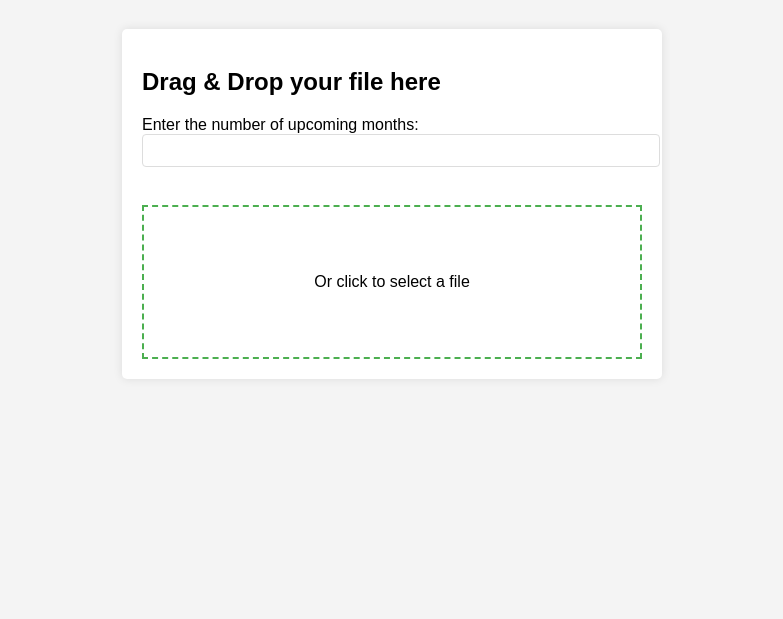
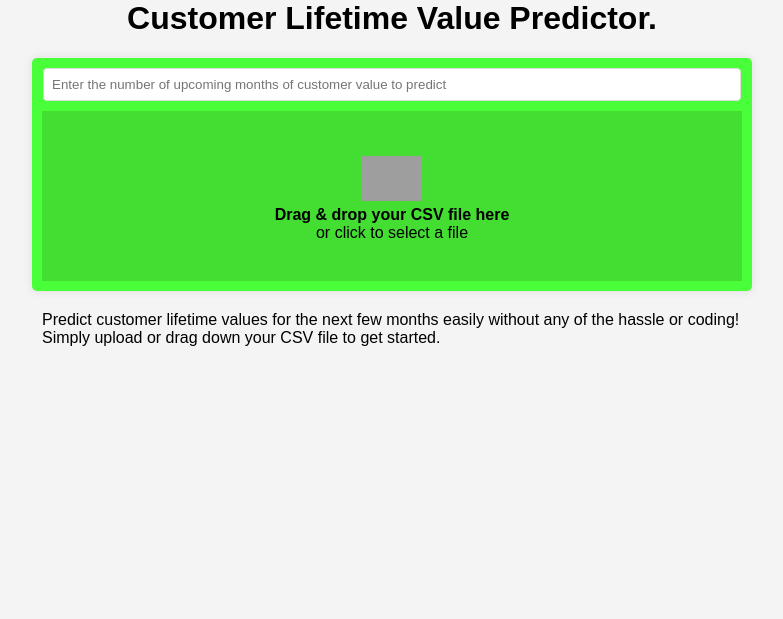
Before and after one commit to ui-fankfurt/clv_prediction, a Flask app: page / in a window 1280 px wide. Shown: the part 154-773 px from the top of the page, without its empty margins (248-1031 px from the left). Run offline with Flask 3, Linux system fonts and the light colour scheme; grey boxes are pictures that could not be loaded.

Commit message:
Update upload homepage based on feedback

```diff
--- a/static/script.js
+++ b/static/script.js
@@ -1,5 +1,8 @@
 document.getElementById('helpBtn').addEventListener('click', function() {
-    alert('Help: Drag and drop your file into the dropzone or click on it to select a file.');
+    alert('Todo: link to help page');
+});
+document.getElementById('feedbackBtn').addEventListener('click', function() {
+    alert('Todo: link to feedback form');
 });
 
 const dropzone = document.getElementById('dropzone');
@@ -23,12 +26,12 @@ dropzone.addEventListener('dragover', function(e) {
 });
 
 dropzone.addEventListener('dragleave', function(e) {
-    this.style.backgroundColor = "transparent";
+    this.style.backgroundColor = "#44de33";
 });
 
 dropzone.addEventListener('drop', function(e) {
     e.preventDefault();
-    this.style.backgroundColor = "transparent";
+    this.style.backgroundColor = "#44de33";
 
     const files = e.dataTransfer.files;
     if (files.length) {
@@ -43,7 +46,6 @@ function uploadFile(file) {
         alert('Please enter the number of months.');
         return;
     }
-    console.log(months);
 
     const formData = new FormData();
     formData.append('file', file);
--- a/static/styles.css
+++ b/static/styles.css
@@ -3,55 +3,81 @@ body {
     margin: 0;
     padding: 0;
     background-color: #f4f4f4;
+    text-align: center;
 }
 
 header {
     display: flex;
     justify-content: space-between;
     align-items: center;
-    background-color: #4CAF50; /* Green */
     padding: 10px 20px;
+    background-color: #f4f4f4;
 }
 
 #logo {
     max-width: 150px;
 }
 
-#helpBtn {
-    background-color: white;
-    border: none;
-    padding: 8px 16px;
-    border-radius: 4px;
-    cursor: pointer;
-    transition: background-color 0.3s;
+.buttons {
+    display: flex;
+    gap: 10px;
 }
 
-#helpBtn:hover {
-    background-color: #ddd;
+button {
+    font-size: 20px;
+    font-weight: bold;
+    background-color: transparent;
+    border: none;
+    cursor: pointer;
+    transition: color 0.3s;
+}
+
+button:hover {
+    color: #49FF39;
 }
 
 .file-upload-container {
-    margin: 50px auto;
-    padding: 20px;
-    max-width: 500px;
-    background-color: #fff;
+    margin: auto;
+    padding: 10px;
+    max-width: 700px;
+    background-color: #49FF39;
     box-shadow: 0 0 10px rgba(0, 0, 0, 0.1);
     border-radius: 5px;
 }
 
-.dropzone {
-    display: flex;
-    justify-content: center;
-    align-items: center;
-    height: 150px;
-    border: 2px dashed #4CAF50;
-    cursor: pointer;
+label, .dropzone {
+    display: block;
+    margin-bottom: 0px;
 }
 
 input[type="number"] {
-    width: 100%;
+    width: calc(100% - 20px);
     padding: 8px;
-    margin-bottom: 20px;
     border: 1px solid #ddd;
     border-radius: 4px;
+    margin-bottom: 10px;
 }
+
+.dropzone {
+    display: flex;
+    flex-direction: column;
+    justify-content: center;
+    align-items: center;
+    height: 170px;
+    background-color: #44de33;
+    cursor: pointer;
+    padding: auto;
+}
+
+#dropzoneLogo {
+    max-width: 60px;
+    margin: 5px;
+}
+
+#upload-description {
+    margin: auto;
+    padding: 20px;
+    max-width: 700px;
+    border-radius: 5px;
+    text-align: left;
+}
--- a/templates/upload.html
+++ b/templates/upload.html
@@ -4,22 +4,31 @@
 <head>
     <meta charset="UTF-8">
     <meta name="viewport" content="width=device-width, initial-scale=1.0">
-    <title>File Upload</title>
+    <title>CLV Predictor</title>
     <link rel="stylesheet" href="/static/styles.css">
 </head>
 
 <body>
     <header>
-        <img src="path/to/your/logo.png" alt="Your Logo" id="logo">
-        <button id="helpBtn">Help</button>
+        <img src="/static/fintech-transparent.png" alt="Your Logo" id="logo">
+        <div class="buttons">
+            <button id="feedbackBtn">Feedback</button>
+            <button id="helpBtn">Help?</button>
+        </div>
     </header>
 
+    <h1>Customer Lifetime Value Predictor.</h1>
+
     <div class="file-upload-container">
-        <h2>Drag & Drop your file here</h2>
-        <label for="monthsInput">Enter the number of upcoming months:</label><br>
-        <input type="number" id="monthsInput" name="months" class="input-number" min="1"><br><br>
-        <div class="dropzone" id="dropzone">Or click to select a file</div>
+        <input type="number" id="monthsInput" min="1" placeholder="Enter the number of upcoming months of customer value to predict">
+
+        <div class="dropzone" id="dropzone">
+            <img src="/static/csv-logo.png" alt="Dropzone Logo" id="dropzoneLogo">
+            <span><b>Drag & drop your CSV file here </b><br/> or click to select a file</span>
+        </div>
     </div>
+
+    <p id="upload-description">Predict customer lifetime values for the next few months easily without any of the hassle or coding! <br/>Simply upload or drag down your CSV file to get started.</p>
 
     <script src="/static/script.js"></script>
 </body>
```
